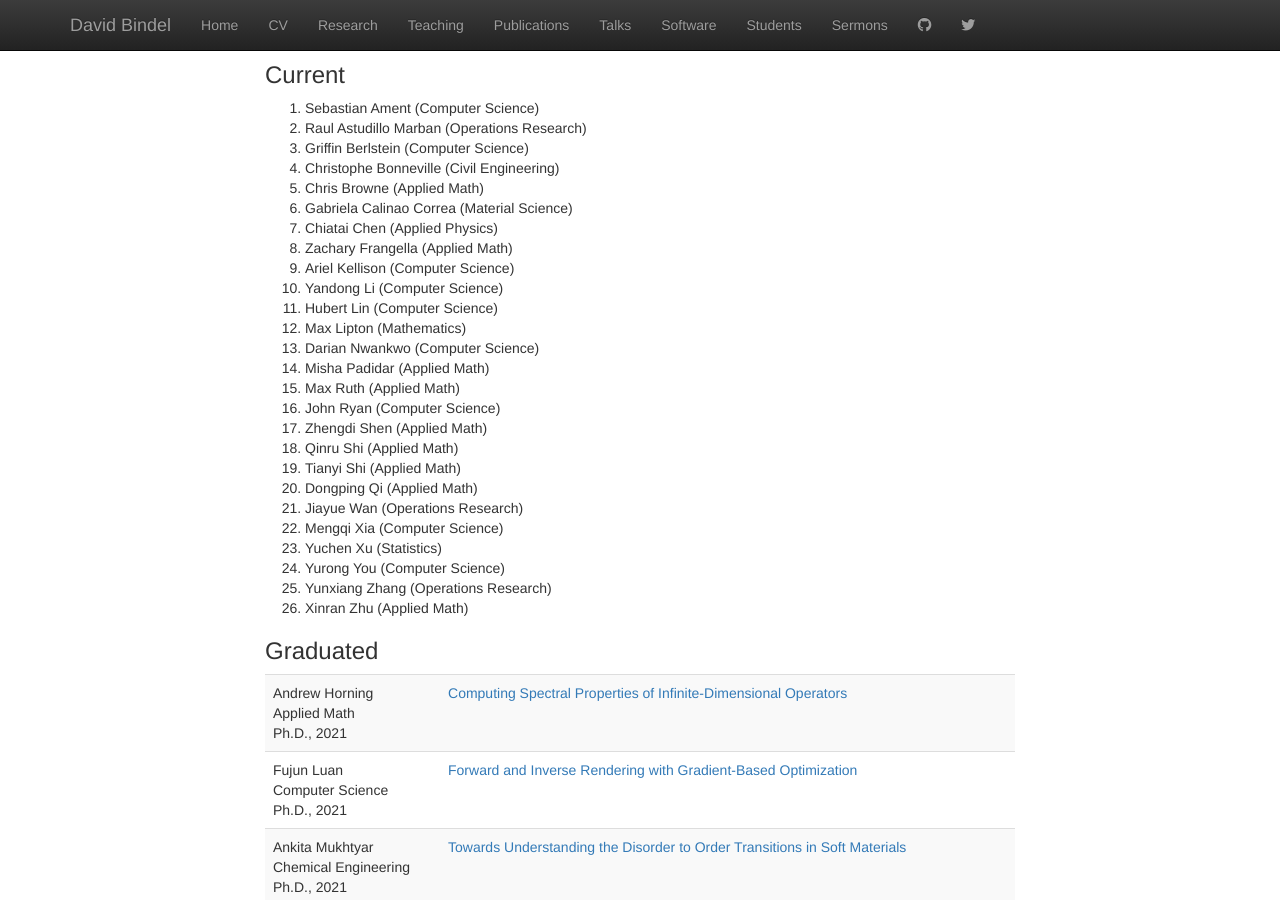
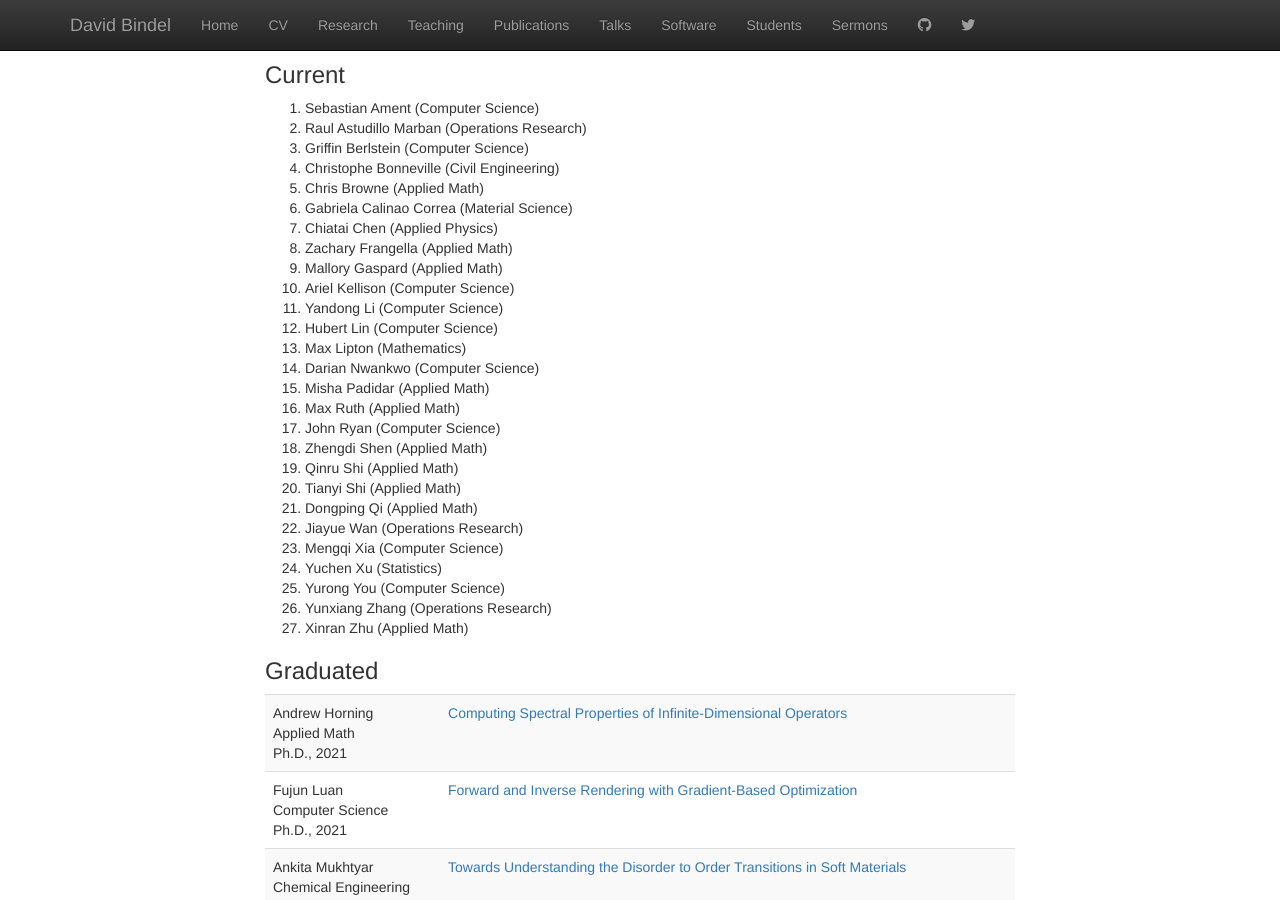
Before and after one commit to dbindel/cornell_web, a Jekyll site: the page built from students.html, in a window 1280 px wide and 900 px high, scrolled down 5159 px. Built offline with Jekyll 4.4.1, drawn with Linux system fonts in a browser that asks for light colours; nearby versions of some CDN libraries.

Commit message:
Add Mallory to list.

```diff
--- a/_data/students.yml
+++ b/_data/students.yml
@@ -732,6 +732,11 @@ committees:
     field: Applied Math
   -
     degree: phd
+    last: Gaspard
+    first: Mallory
+    field: Applied Math
+  -
+    degree: phd
     last: Kellison
     first: Ariel
     field: Computer Science
```
